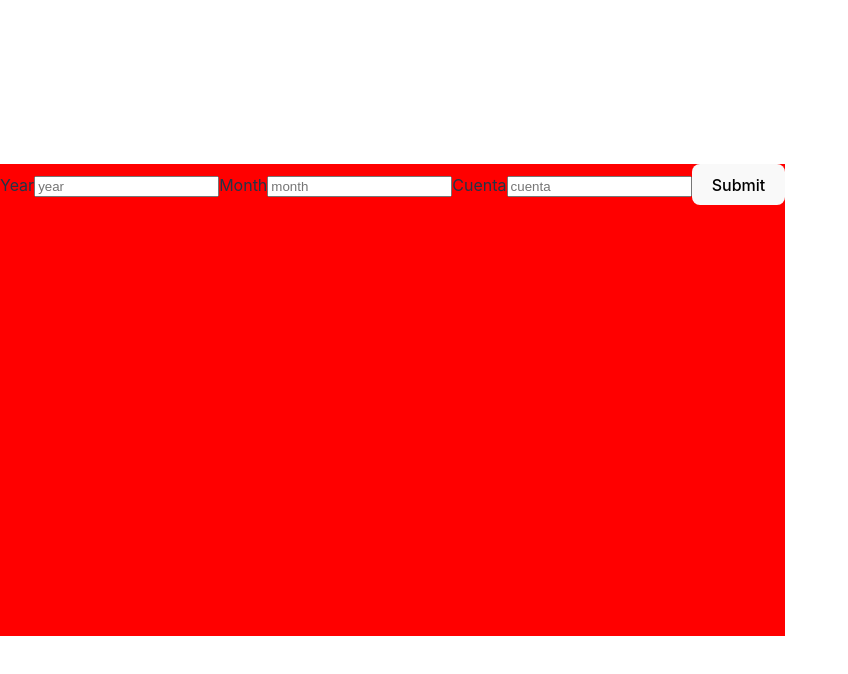
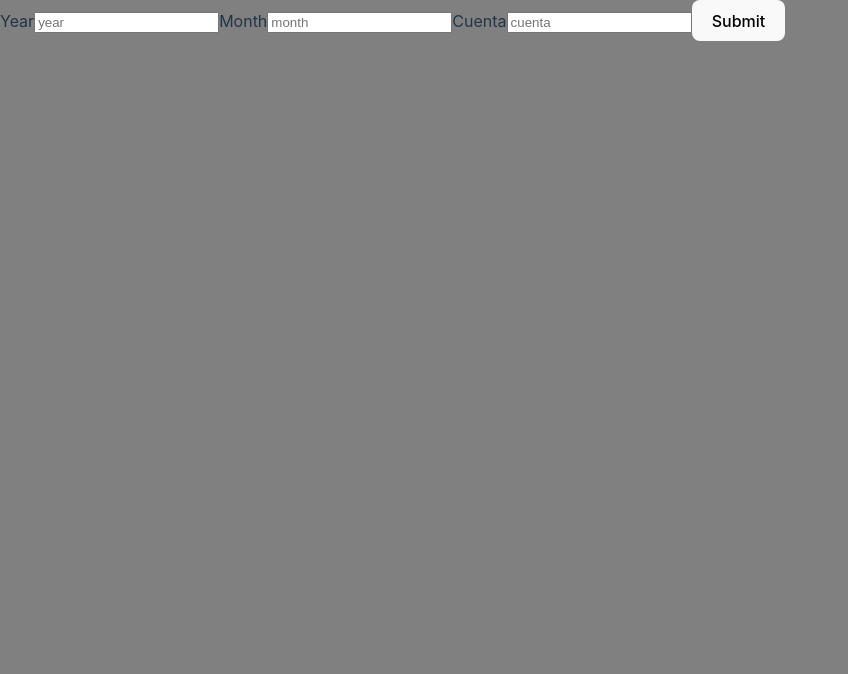
Before and after one commit to Iralak07/insurance-market-statistics, a React (Vite) app in the folder front/vite-project/: page / in a window 1280 px wide. Shown: the top 674 px of the page, without its empty margins (0-848 px from the left). Built offline with nearby package versions, Linux system fonts and the light colour scheme.

Commit message:
Update SomeChart component and IndexPage/Index.jsx

```diff
--- a/front/vite-project/src/components/SomeChart/SomeChart.jsx
+++ b/front/vite-project/src/components/SomeChart/SomeChart.jsx
@@ -1,41 +1,34 @@
 import React, { useEffect, useState } from 'react';
 import ReactApexChart from 'react-apexcharts';
+import Chart from 'react-apexcharts';
 
-const SomeChart = ({ chartData }) => {
-    const [graphicData, setGraphicData] = useState(chartData)
-
-    useEffect(() => {
-        setGraphicData(chartData)
-    }, [chartData])
-
-    const chartOptions = {
-        series: [{
-            data: graphicData[1]
-        }],
+function SomeChart(props) {
+    const [chartData, setChartData] = useState([]);
+    const [names, setNames] = useState([]);
+    const [monto, setMonto] = useState([]);
+    const series = [
+        {
+            name: "Monto",
+            data: monto
+        },
+    ];
+    const options = {
         chart: {
-            type: 'bar',
-            height: 400,
-        },
-        plotOptions: {
-            bar: {
-                borderRadius: 4,
-                horizontal: true,
-            }
-        },
-        dataLabels: {
-            enabled: false
+            id: "basic-bar"
         },
         xaxis: {
-            categories: graphicData[0],
+            categories: names
         }
-    };
+    }
+    useEffect(() => {
+        setChartData(props.data);
+        setNames(props.data[0]);
+        setMonto(props.data[1]);
+    }, [props.data]);
 
-    return (
+    return(
         <div>
-            <div id="chart">
-                <ReactApexChart options={chartOptions} series={graphicData[1]} type="bar" height={400} />
-            </div>
-            <div id="hrml-dist"></div>
+            <Chart options={options} type="bar" series={series} width="80%" />
         </div>
     );
 }
--- a/front/vite-project/src/pages/IndexPage/Index.jsx
+++ b/front/vite-project/src/pages/IndexPage/Index.jsx
@@ -19,7 +19,7 @@ const Index = () => {
         console.log(response.data);
     }
     return (
-        <div style={{background: "red"}}>
+        <div style={{ width: "100vw", height: "100vh", background: "gray" }}>
             <Formik
                 initialValues={{ year: '', month: '', cuenta: '' }}
                 onSubmit={handleSubmit}
@@ -37,8 +37,7 @@ const Index = () => {
                     <button type="submit">Submit</button>
                 </Form>
             </Formik>
-            <p>{chartData}</p>
-            <SomeChart chartData={chartData} />
+            <SomeChart data={chartData} />
         </div>
     );
 }
```
